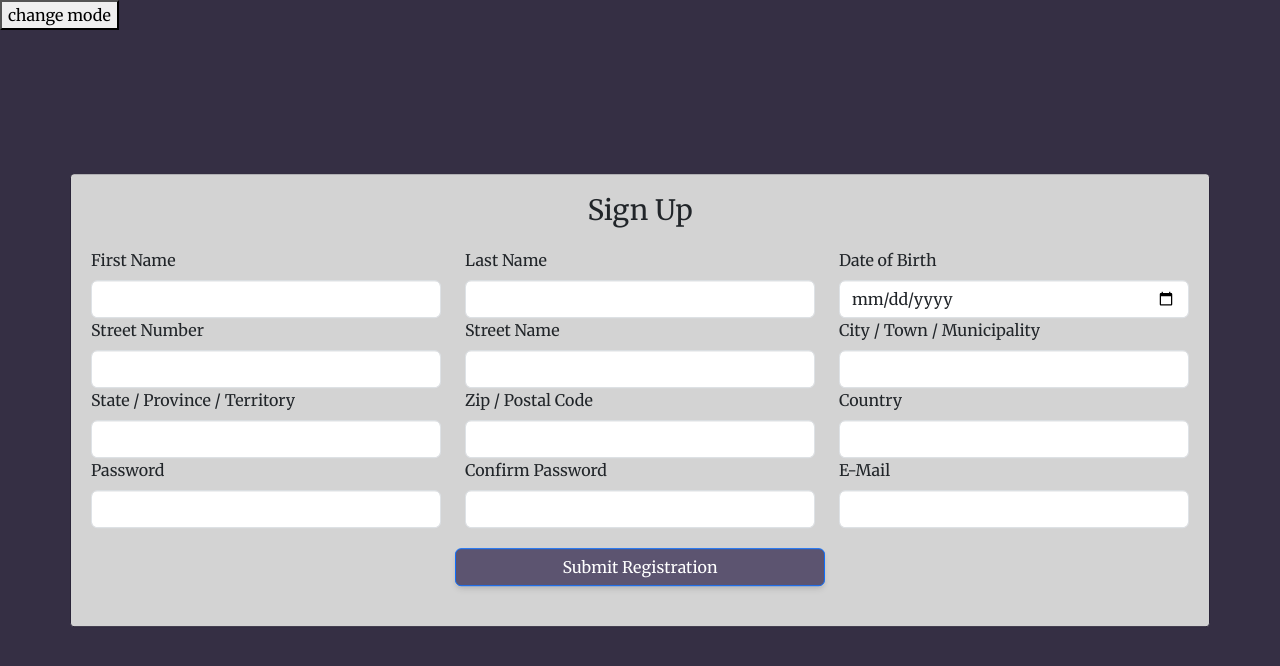
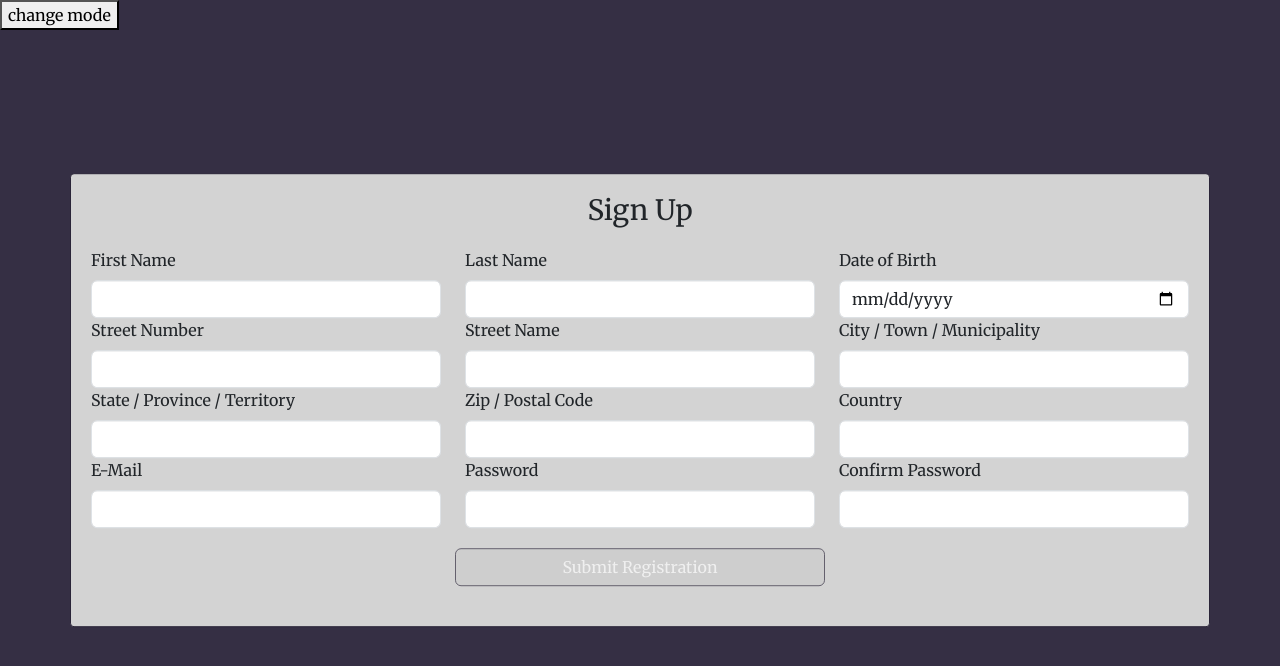
Before and after one commit to jb737/marketplace_homework, a React (Vite) app: page / in a window 1280 px wide. Shown: the top 666 px of the page. Built offline with nearby package versions, Linux system fonts and the light colour scheme.

Commit message:
change validation alert and add max date for dateOfBirth

```diff
--- a/src/components/FormInput/FormInput.tsx
+++ b/src/components/FormInput/FormInput.tsx
@@ -8,14 +8,25 @@ interface FormInputProps {
     value?: string | number | Date;
     placeholder?: string;
     errorMessage?: string;
+    max?: string;
     onChange: (e: React.ChangeEvent<HTMLInputElement>) => void;
+    onBlur?: (e: React.FocusEvent<HTMLInputElement>) => void;
 }
 
-export default function FormInput({title, type, required, id, value, placeholder, errorMessage, onChange,}:FormInputProps):JSX.Element {
+export default function FormInput({
+    title,
+    type,
+    required,
+    id,
+    value,
+    placeholder,
+    errorMessage,
+    max,
+    onChange,
+    onBlur = () => {},}:FormInputProps):JSX.Element {
     id = id ? id : title;
 
     const valueString = value instanceof Date ? value.toISOString().split("T")[0] : value;
-
 
     return (
         <>
@@ -26,7 +37,9 @@ export default function FormInput({title, type, required, id, value, placeholder
                     required = {required}
                     value = {valueString}
                     placeholder = {placeholder}
+                    max = {max}
                     onChange = {onChange}
+                    onBlur = {onBlur}
                 />
                  <Form.Control.Feedback type="invalid">
                     {required && !errorMessage ? "Required Field" : errorMessage}
--- a/src/pages/SignUpPage/SignUpPage.tsx
+++ b/src/pages/SignUpPage/SignUpPage.tsx
@@ -1,12 +1,11 @@
 import { useState } from "react";
-import { Container, Form, Row, Col, Button } from "react-bootstrap";
+import { Container, Form, Row, Col, Button, } from "react-bootstrap";
 import Address from "../../models/Address";
 import classes from "./SignUpPage.module.css";
 import FormInput from "../../components/FormInput/FormInput";
 
 
 //TODO: set min DOB to be 18 years old
-//TODO: password match
 
 const SignUpPage = (): JSX.Element => {
     const [validated, setValidated] = useState(false);
@@ -35,16 +34,14 @@ const SignUpPage = (): JSX.Element => {
 
 
 
+
         if (form.checkValidity() === false) {
-            alert("Please Fill All Required Fields");
             setValidated(true);
             return;
         }
 
-
-
         if (password !== confirmPassword) {
-            alert("Passwords do not match. Passwords must match.");
+            alert("Passwords do not match");
             return;
         }
 
@@ -58,6 +55,12 @@ const SignUpPage = (): JSX.Element => {
             address
         })
     );
+    };
+
+    const getMaxDate = () => {
+        const date = new Date();
+        date.setFullYear(date.getFullYear() -18);
+        return date;
     };
 
     return (
@@ -76,7 +79,7 @@ const SignUpPage = (): JSX.Element => {
                     required
                     title = "First Name"
                     value = {firstName}
-                    onChange = {(e) => setFirstName(e.target.value)}
+                    onChange = {(e) => setFirstName(e.target.value.trim())}
                     />
                 </Col>
                 <Col>
@@ -85,7 +88,7 @@ const SignUpPage = (): JSX.Element => {
                     required
                     title = "Last Name"
                     value = {lastName}
-                    onChange={(e) => setLastName(e.target.value)}
+                    onChange={(e) => setLastName(e.target.value.trim())}
                     />
                 </Col>
                 <Col>
@@ -95,6 +98,7 @@ const SignUpPage = (): JSX.Element => {
                     title = "Date of Birth"
                     value = {dateOfBirth}
                     onChange={(e) => setDateOfBirth(new Date(e.target.value))}
+                    max = {getMaxDate().toISOString().split("T")[0]}
                     />
                 </Col>
                 </Row>
@@ -110,7 +114,7 @@ const SignUpPage = (): JSX.Element => {
                     value = {address.number}
                     onChange={(e) =>  setAddress((prevState) => ({
                         ...prevState,
-                        number: e.target.value,
+                        number: e.target.value.trim(),
                     }))}
                     />
                 </Col>
@@ -122,7 +126,7 @@ const SignUpPage = (): JSX.Element => {
                     value = {address.street}
                     onChange={(e) =>  setAddress((prevState) => ({
                         ...prevState,
-                        street: e.target.value,
+                        street: e.target.value.trim(),
                     }))}
                     />
                 </Col>
@@ -134,7 +138,7 @@ const SignUpPage = (): JSX.Element => {
                     value = {address.city}
                     onChange={(e) =>  setAddress((prevState) => ({
                         ...prevState,
-                        city: e.target.value,
+                        city: e.target.value.trim(),
                     }))}
                     />
                 </Col>
@@ -151,7 +155,7 @@ const SignUpPage = (): JSX.Element => {
                     value = {address.state}
                     onChange={(e) =>  setAddress((prevState) => ({
                         ...prevState,
-                        state: e.target.value,
+                        state: e.target.value.trim(),
                     }))}
                     />
                 </Col>
@@ -163,7 +167,7 @@ const SignUpPage = (): JSX.Element => {
                     value = {address.zip}
                     onChange={(e) =>  setAddress((prevState) => ({
                         ...prevState,
-                        zip: e.target.value,
+                        zip: e.target.value.trim(),
                     }))}
                     />
                 </Col>
@@ -175,7 +179,7 @@ const SignUpPage = (): JSX.Element => {
                     value = {address.country}
                     onChange={(e) =>  setAddress((prevState) => ({
                         ...prevState,
-                        country: e.target.value,
+                        country: e.target.value.trim(),
                     }))}
                     />
                 </Col>
@@ -188,33 +192,34 @@ const SignUpPage = (): JSX.Element => {
                 <FormInput
                     type = "text"
                     required
-                    title = "Password"
-                    value = {password}
-                    onChange={(e) => setPassword(e.target.value)}
+                    title = "E-Mail"
+                    value = {email}
+                    onChange={(e) => setEmail(e.target.value.trim())}
                     />
                 </Col>
                 <Col>
                 <FormInput
-                    type = "text"
+                    type = "password"
                     required
-                    title = "Confirm Password"
-                    value = {confirmPassword}
-                    onChange={(e) => setConfirmPassword(e.target.value)}
+                    title = "Password"
+                    value = {password}
+                    onChange={(e) => setPassword(e.target.value.trim())}
                     />
                 </Col>
                 <Col>
                 <FormInput
-                    type = "text"
+                    type = "password"
                     required
-                    title = "E-Mail"
-                    value = {email}
-                    onChange={(e) => setEmail(e.target.value)}
+                    title = "Confirm Password"
+                    value = {confirmPassword}
+                    onChange = {(e) => setConfirmPassword(e.target.value.trim())}
                     />
                 </Col>
                 </Row>
+                {password !== confirmPassword && <Row className = {classes.error_message}>Passwords do not match</Row>}
             </fieldset>
             <Row>
-            <Button className = {classes.submit_btn} type = "submit">Submit Registration</Button>
+            <Button disabled = {(password !== confirmPassword) || !email} className = {classes.submit_btn} type = "submit">Submit Registration</Button>
             </Row>
         </Form>
         </Row>
```
Lines whose indentation alone changed are shown as unchanged.
